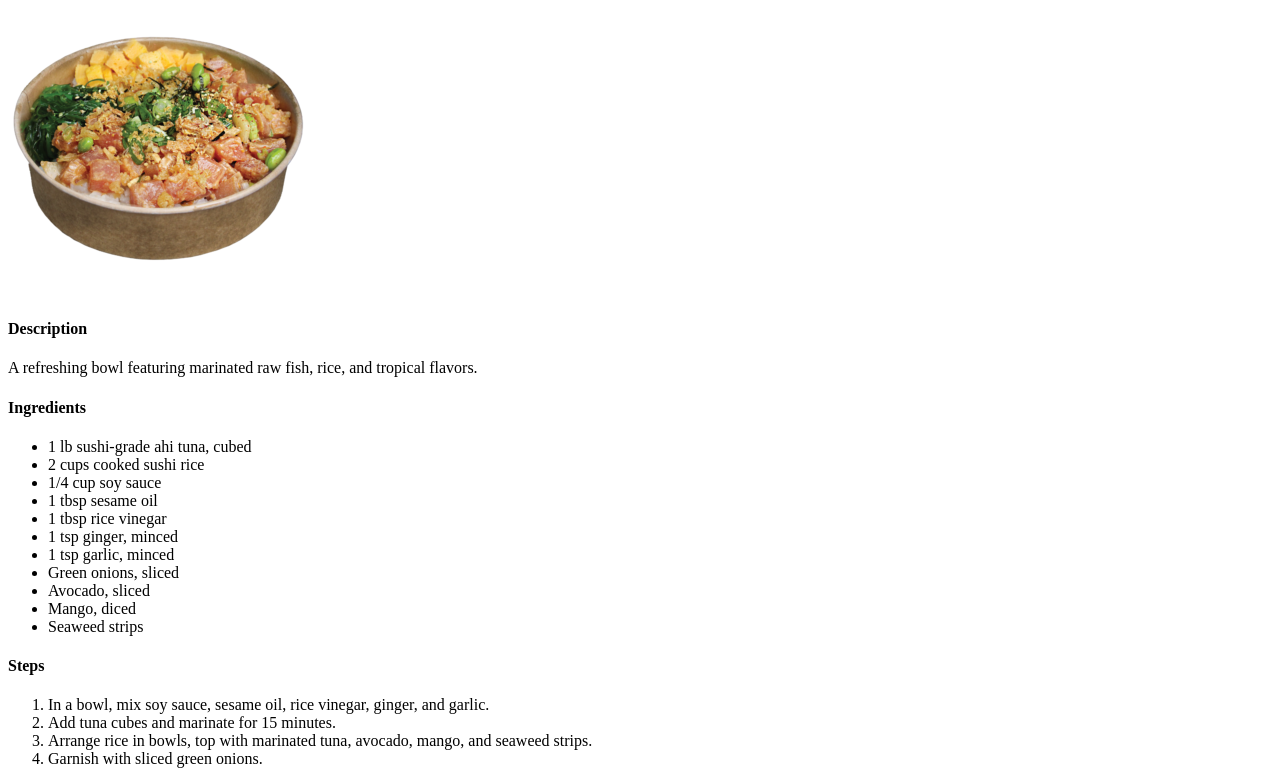
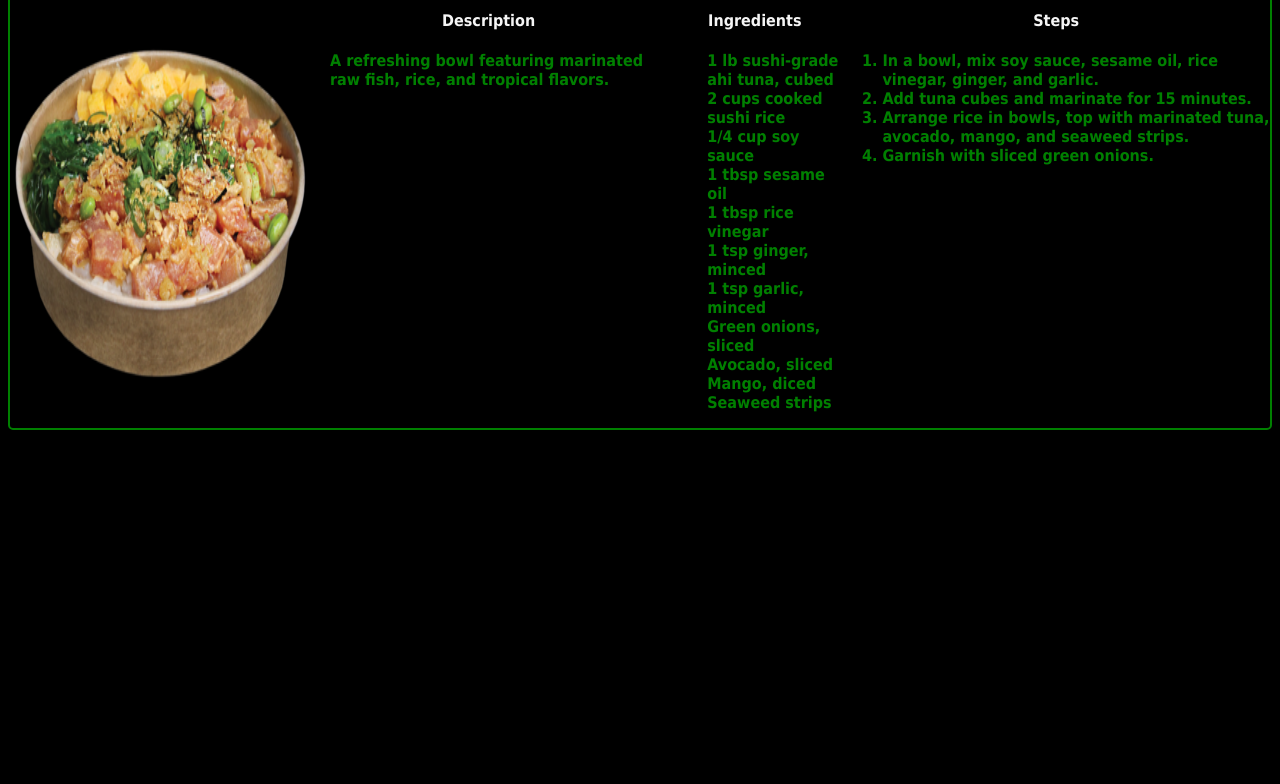
Before and after one commit to 808raf/odin-recipes, a plain HTML site: page recipes/poke-bowl.html in a window 1280 px wide. Shown: the part 85-869 px from the top of the page. After the commit the page ends 800 px from the top, so only its background shows below. Drawn offline with Linux system fonts and the light colour scheme.

Commit message:
Add basic CSS styles to each page
Each page had no styling. Basic CSS was added to
give each page a little more flare.

```diff
--- a/recipes/poke-bowl.html
+++ b/recipes/poke-bowl.html
@@ -4,14 +4,19 @@
     <meta charset="UTF-8">
     <meta name="viewport" content="width=device-width, initial-scale=1.0">
     <title>Poke Bowl Recipe</title>
+    <link rel="stylesheet" href="../style.css">
 </head>
 <body>
-    <h1>Poke Bowl</h1>
+    <h1 class="title">Poke Bowl</h1>
+<div class="container">
         <img src="../images/pokebowl.png" alt="Poke Bowl" width="300" height="auto">
+        <div>
             <h4>Description</h4>
-    <p>A refreshing bowl featuring marinated raw fish, rice, and tropical flavors.</p>
+            <p class="description">A refreshing bowl featuring marinated raw fish, rice, and tropical flavors.</p>
+        </div>
+        <div>
             <h4>Ingredients</h4>
-    <ul>
+            <ul class="ingredients">
                 <li>1 lb sushi-grade ahi tuna, cubed</li>
                 <li>2 cups cooked sushi rice</li>
                 <li>1/4 cup soy sauce</li>
@@ -24,12 +29,16 @@
                 <li>Mango, diced</li>
                 <li>Seaweed strips</li>
             </ul>
+        </div>
+        <div>
             <h4>Steps</h4>
-    <ol>
+            <ol class="steps">
                 <li>In a bowl, mix soy sauce, sesame oil, rice vinegar, ginger, and garlic.</li>
                 <li>Add tuna cubes and marinate for 15 minutes.</li>
                 <li>Arrange rice in bowls, top with marinated tuna, avocado, mango, and seaweed strips.</li>
                 <li>Garnish with sliced green onions.</li>
             </ol>
+        </div>
+</class>
 </body>
 </html>
--- a/style.css
+++ b/style.css
@@ -0,0 +1,52 @@
+body {
+    background-color: black;
+    color: white;
+    font-family: 'Tahoma', sans-serif;
+    font-weight: bold;
+    border: 2px solid green;
+    border-radius: 5px;
+}
+
+.container {
+    display: flex;
+    justify-content: center;
+}
+
+.title {
+    background-color: whitesmoke;
+    color: black;
+    text-align: center;
+    margin-bottom: 5px;
+}
+
+ul,
+a,
+.description,
+.ingredients
+{
+    list-style-type: none;
+    text-decoration: none;
+    color: green;
+}
+
+.description {
+    margin-left: 20px;
+}
+
+ol {
+    color: green;
+}
+
+.options li {
+    float: left;
+    margin-right: 100px;
+}
+
+.menu {
+    font-size: 24px;
+}
+
+h4 {
+    color: whitesmoke;
+    text-align: center;
+}
```
Also changed, not shown: index.html (+8 -6 lines), recipes/huli-huli-chicken.html (+13 -4 lines), recipes/spam-musubi.html (+13 -4 lines). Lines whose indentation alone changed are shown as unchanged.
